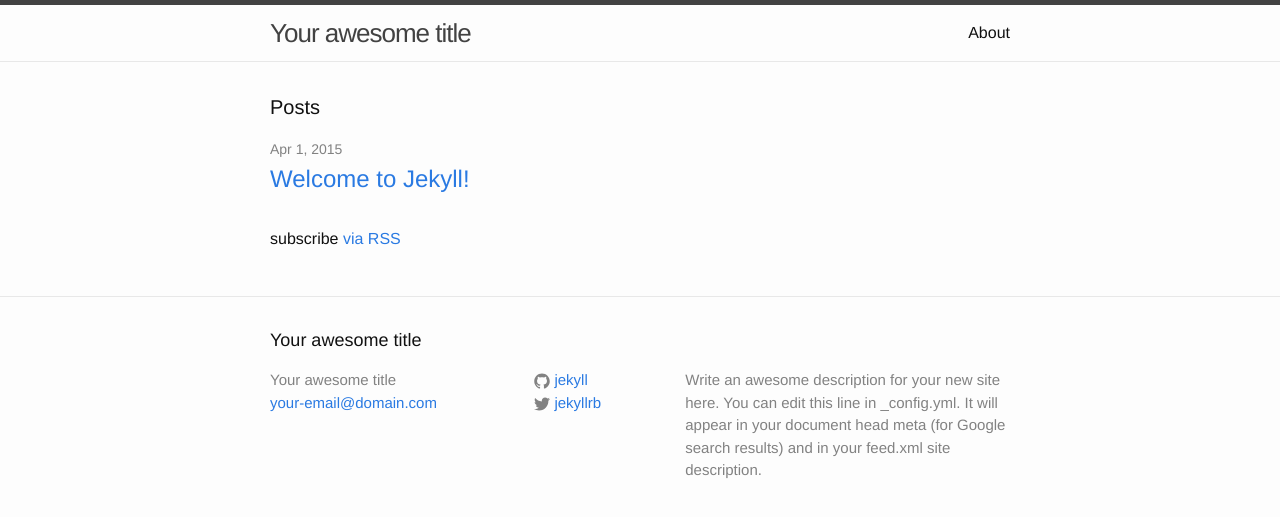
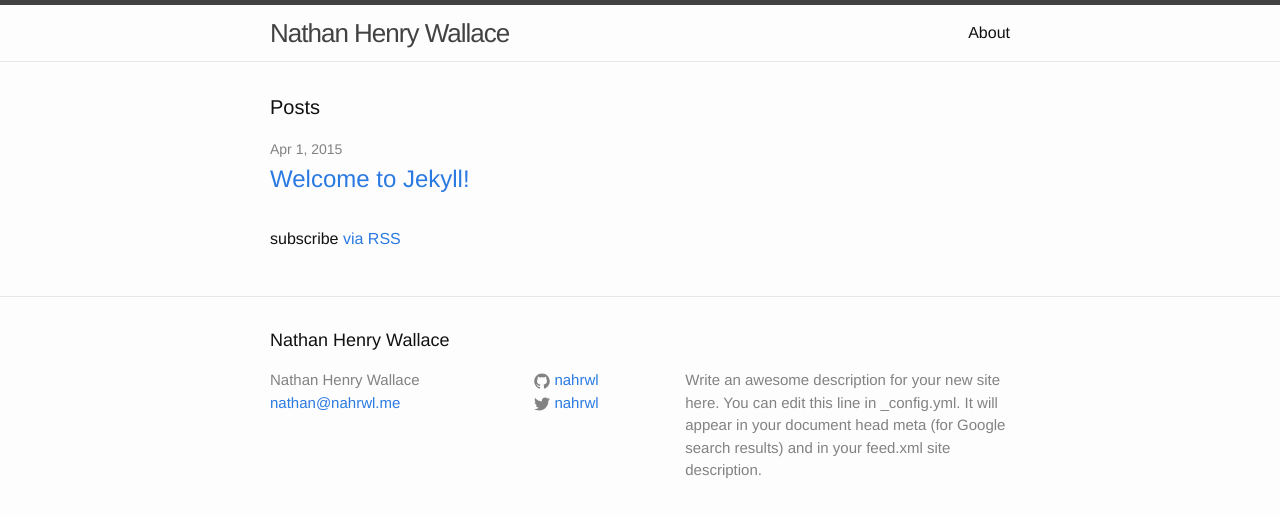
Before and after one commit to nahrwl/nahrwl, a Jekyll site: the page built from index.html, in a window 1280 px wide. Shown: the top 517 px of the page. Built offline with Jekyll 4.4.1, drawn with Linux system fonts in a browser that asks for light colours.

Commit message:
Modified basics

```diff
--- a/_config.yml
+++ b/_config.yml
@@ -1,14 +1,14 @@
 # Site settings
-title: Your awesome title
-email: your-email@domain.com
+title: Nathan Henry Wallace
+email: nathan@nahrwl.me
 description: > # this means to ignore newlines until "baseurl:"
   Write an awesome description for your new site here. You can edit this
   line in _config.yml. It will appear in your document head meta (for
   Google search results) and in your feed.xml site description.
 baseurl: "" # the subpath of your site, e.g. /blog/
-url: "http://yourdomain.com" # the base hostname & protocol for your site
-twitter_username: jekyllrb
-github_username:  jekyll
+url: "http://nahrwl.me" # the base hostname & protocol for your site
+twitter_username: nahrwl
+github_username:  nahrwl
 
 # Build settings
 markdown: kramdown
```
